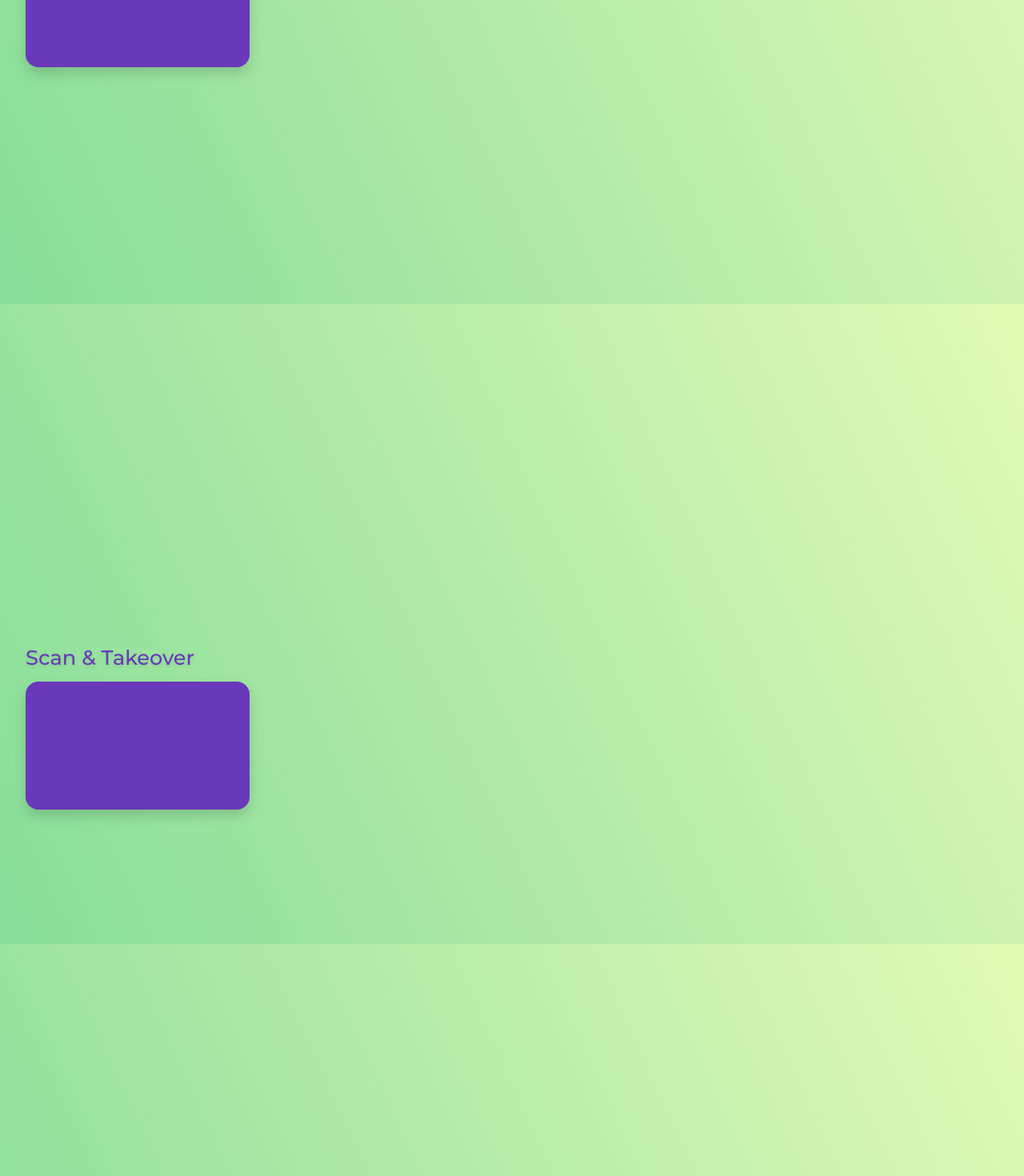
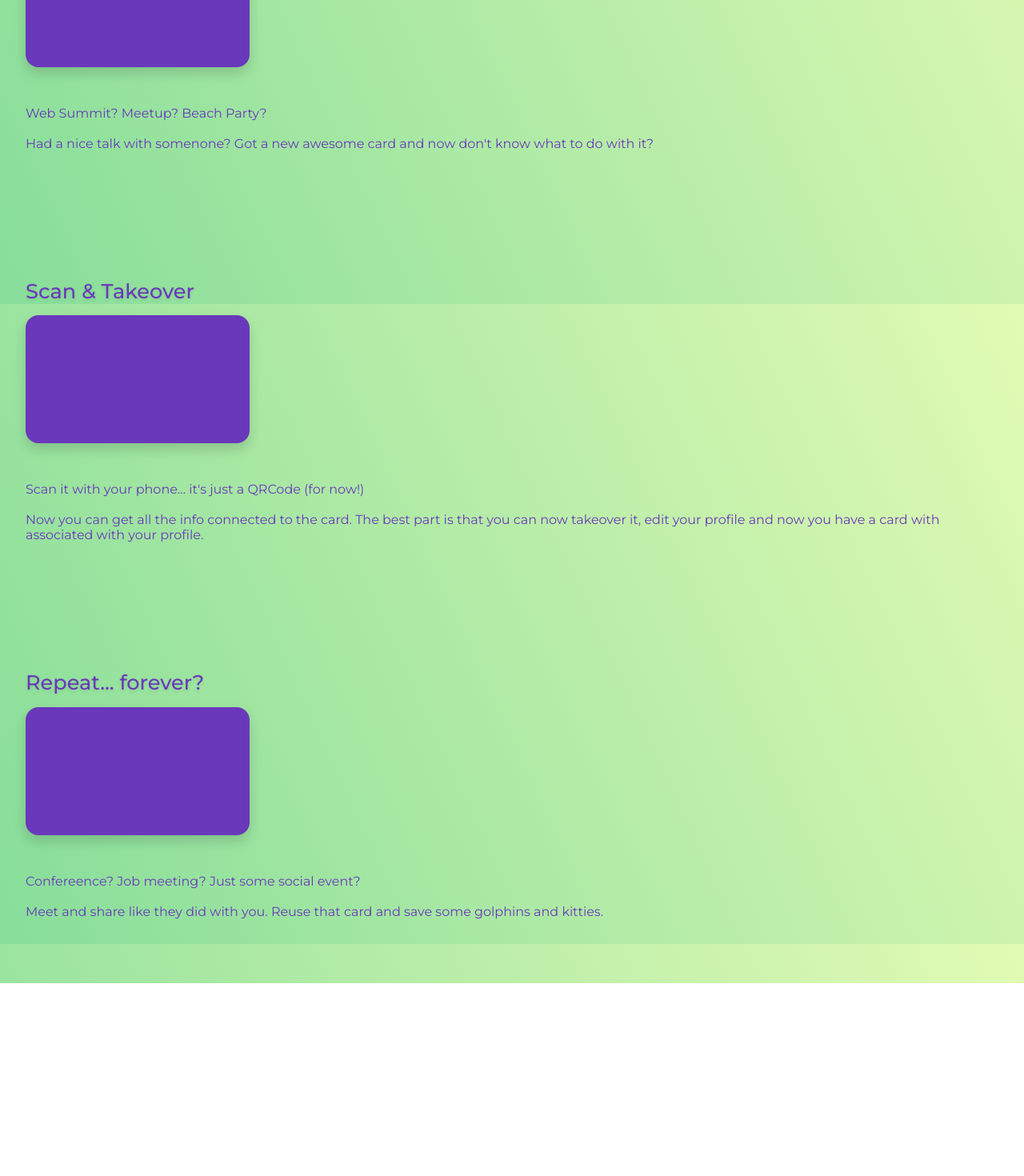
Before and after one commit to hackamole/lastcard-client, a Next.js app: page /about in a window 1280 px wide. Shown: the part 420-1890 px from the top of the page at 80% size. After the commit the page ends 1649 px from the top, so only its background shows below. Built offline with nearby package versions, Linux system fonts and the light colour scheme; a web font is replaced by a local one.

Commit message:
About page copy

```diff
--- a/pages/about.js
+++ b/pages/about.js
@@ -41,13 +41,21 @@ const AboutWrapper = styled.div`
   }
 
   section {
-    min-height: 100vh;
+    //min-height: 100vh;
     padding: 4rem 2rem;
 
     h2 {
       font-size: 1.6rem;
       width: 100%;
       color: #6A38BB;
+    }
+
+    p {
+      color: #6A38BB;
+
+      span {
+
+      }
     }
   }
 `
@@ -87,6 +95,13 @@ export default class About extends React.Component {
             <span className="icon-meet"></span>
             <span className="icon-share"></span>
           </Card>
+          <p>
+            <span>
+              Web Summit? Meetup? Beach Party? <br/>
+            </span>
+            <br/>
+            Had a nice talk with somenone? Got a new awesome card and now don't know what to do with it?
+          </p>
         </section>
         <section className="green">
           <h2>Scan & Takeover</h2>
@@ -94,6 +109,13 @@ export default class About extends React.Component {
             <span className="icon-qrcode"></span>
             <span className="icon-edit"></span>
           </Card>
+          <p>
+            <span>
+              Scan it with your phone... it's just a QRCode (for now!) <br/>
+            </span>
+            <br/>
+            Now you can get all the info connected to the card. The best part is that you can now takeover it, edit your profile and now you have a card with associated with your profile.
+          </p>
         </section>
         <section className="orange">
           <h2>Repeat... forever?</h2>
@@ -101,6 +123,13 @@ export default class About extends React.Component {
             <span className="icon-repeat"></span>
             <span className="icon-infinite"></span>
           </Card>
+          <p>
+            <span>
+              Confereence? Job meeting? Just some social event? <br/>
+            </span>
+            <br/>
+            Meet and share like they did with you. Reuse that card and save some golphins and kitties.
+          </p>
         </section>
       </AboutWrapper>
     )
```
